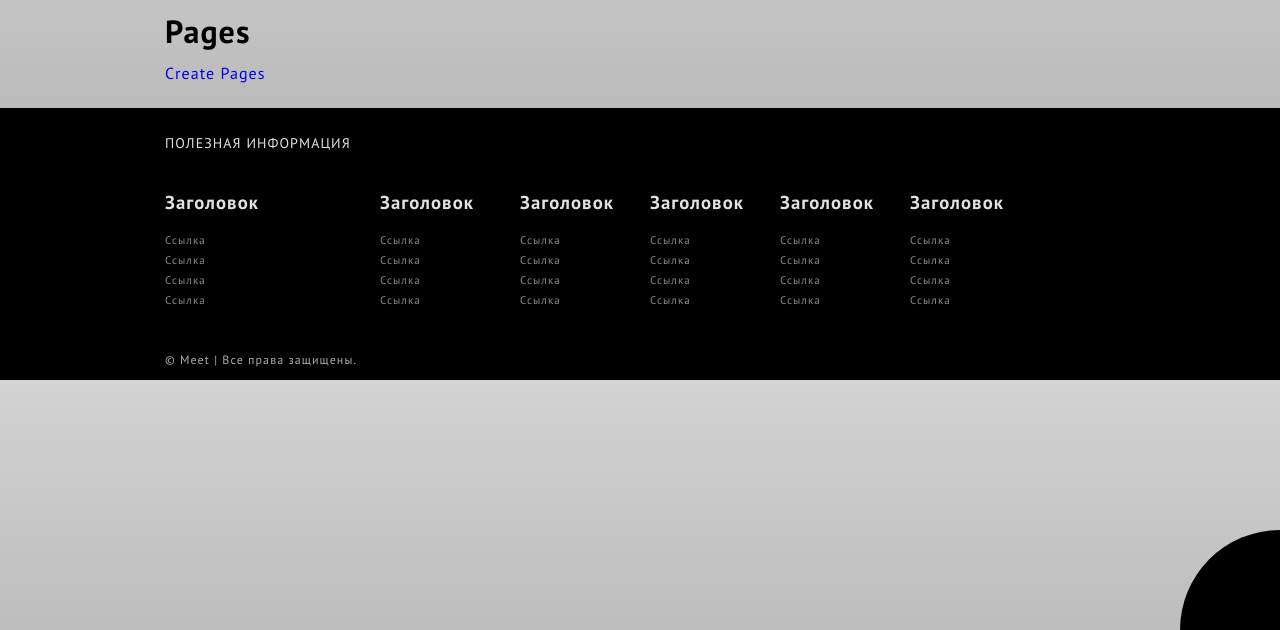
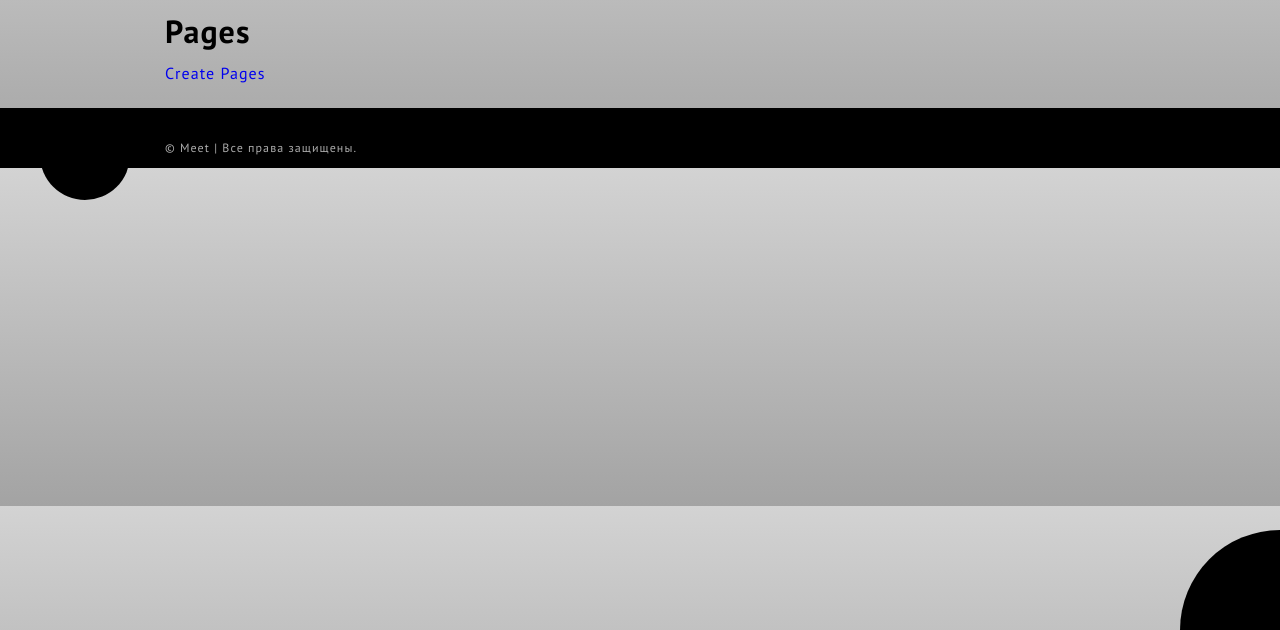
Before and after one commit to larek/meet-studio, a Yii app: template basic/views/pages/index.php in a window 1280 px wide. Shown: the part 170-800 px from the top of the page. Run offline with PHP 8.4 and a stand-in for Yii, Linux system fonts and the light colour scheme; the template is opened without the code that fills it, so the values that code supplies are empty; some libraries are stand-ins or nearby versions.

Commit message:
clean footer

```diff
--- a/basic/views/layouts/main.php
+++ b/basic/views/layouts/main.php
@@ -62,7 +62,7 @@ AppAsset::register($this);
 </div>
 <div class="footer">
 	<div class="footer-content">
-		<div class="footer-inner-link">
+		<div class="footer-inner-link" style='display:none'>
 			<div class="footer-inner-link-title">
 				<p>Полезная информация</p>
 			</div>
```
